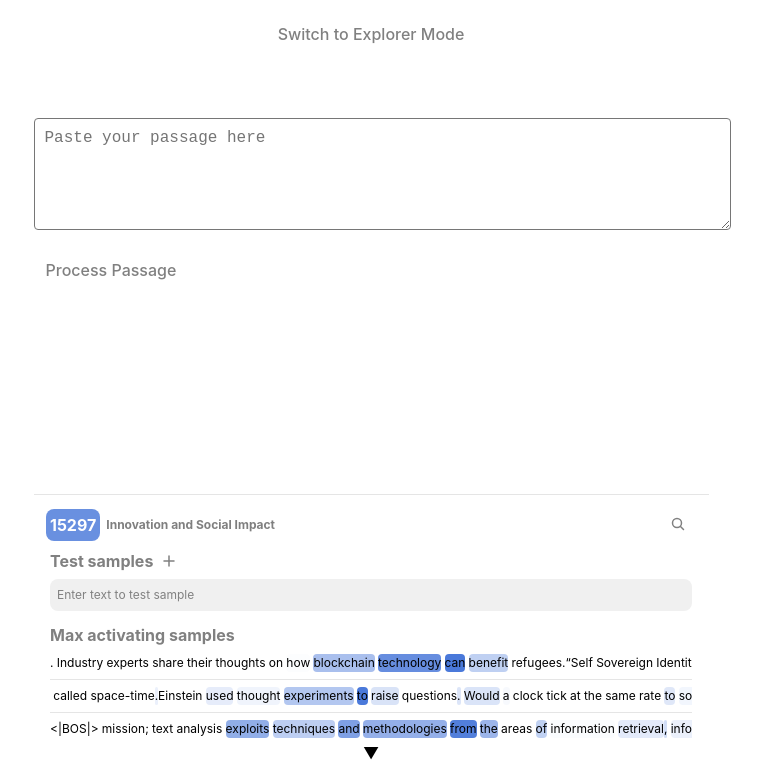
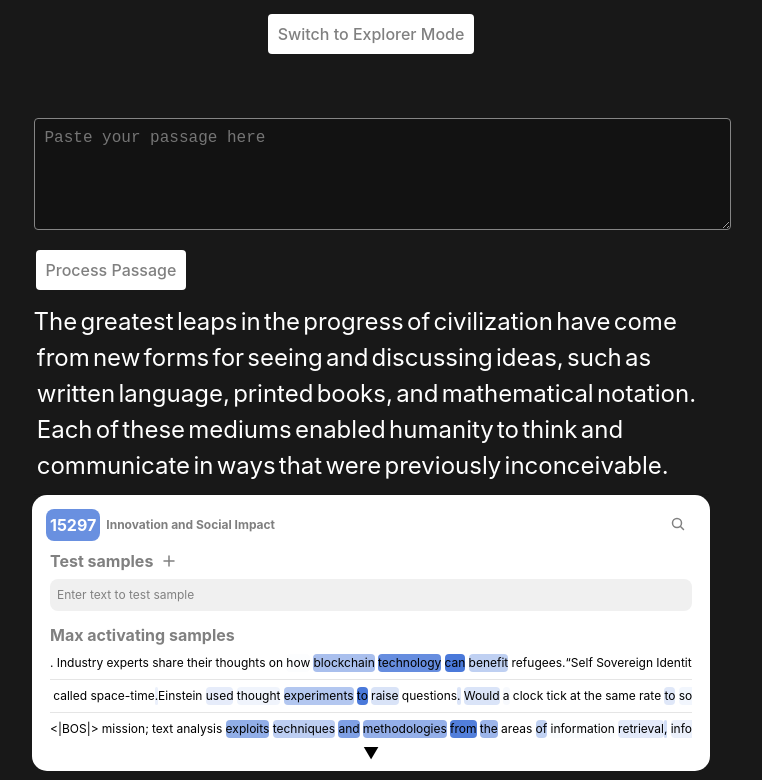
Before and after one commit to Siunami/feature-visualization, a React (Vite) app: page / in a window 1280 px wide. Shown: the top 780 px of the page, without its empty margins (279-1041 px from the left). Built offline with nearby package versions, Linux system fonts and the light colour scheme.

Commit message:
datk mode

```diff
--- a/src/index.css
+++ b/src/index.css
@@ -3,7 +3,7 @@
   line-height: 1.5;
   font-weight: 400;
 
-  color-scheme: light;
+  color-scheme: dark;
   color: rgba(255, 255, 255, 0.87);
   background-color: #181818;
   /* background-color: #ffffff; */
@@ -16,11 +16,11 @@
 
 a {
   font-weight: 500;
-  color: #646cff;
+  color: #8c91ff;
   text-decoration: inherit;
 }
 a:hover {
-  color: #535bf2;
+  color: #a2a7ff;
 }
 
 body {
@@ -43,27 +43,14 @@
   font-size: 1em;
   font-weight: 500;
   font-family: inherit;
-  background-color: #1a1a1a;
+  background-color: #2a2a2a;
   cursor: pointer;
   transition: border-color 0.25s;
 }
 button:hover {
-  border-color: #646cff;
+  border-color: #8c91ff;
 }
 button:focus,
 button:focus-visible {
   outline: 4px auto -webkit-focus-ring-color;
 }
-
-@media (prefers-color-scheme: light) {
-  :root {
-    color: #213547;
-    background-color: #ffffff;
-  }
-  a:hover {
-    color: #747bff;
-  }
-  button {
-    background-color: #f9f9f9;
-  }
-}
```
